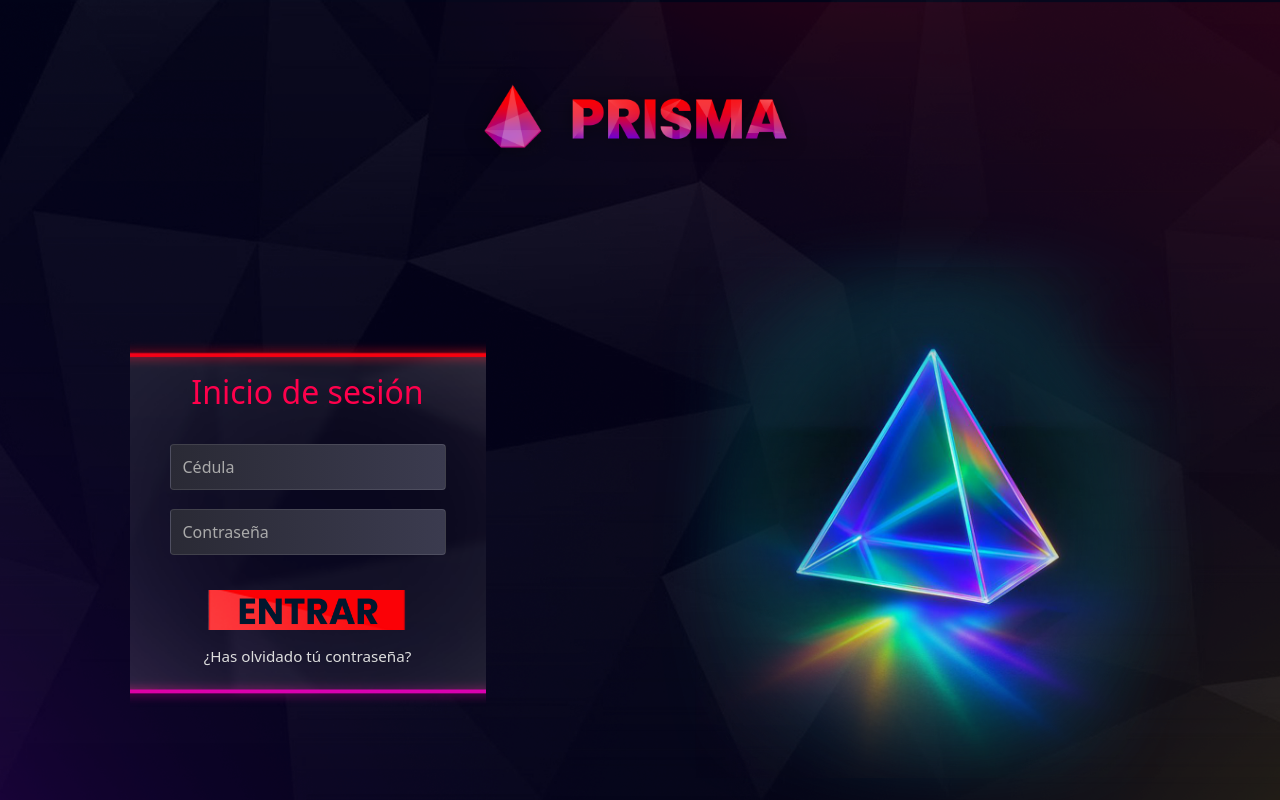
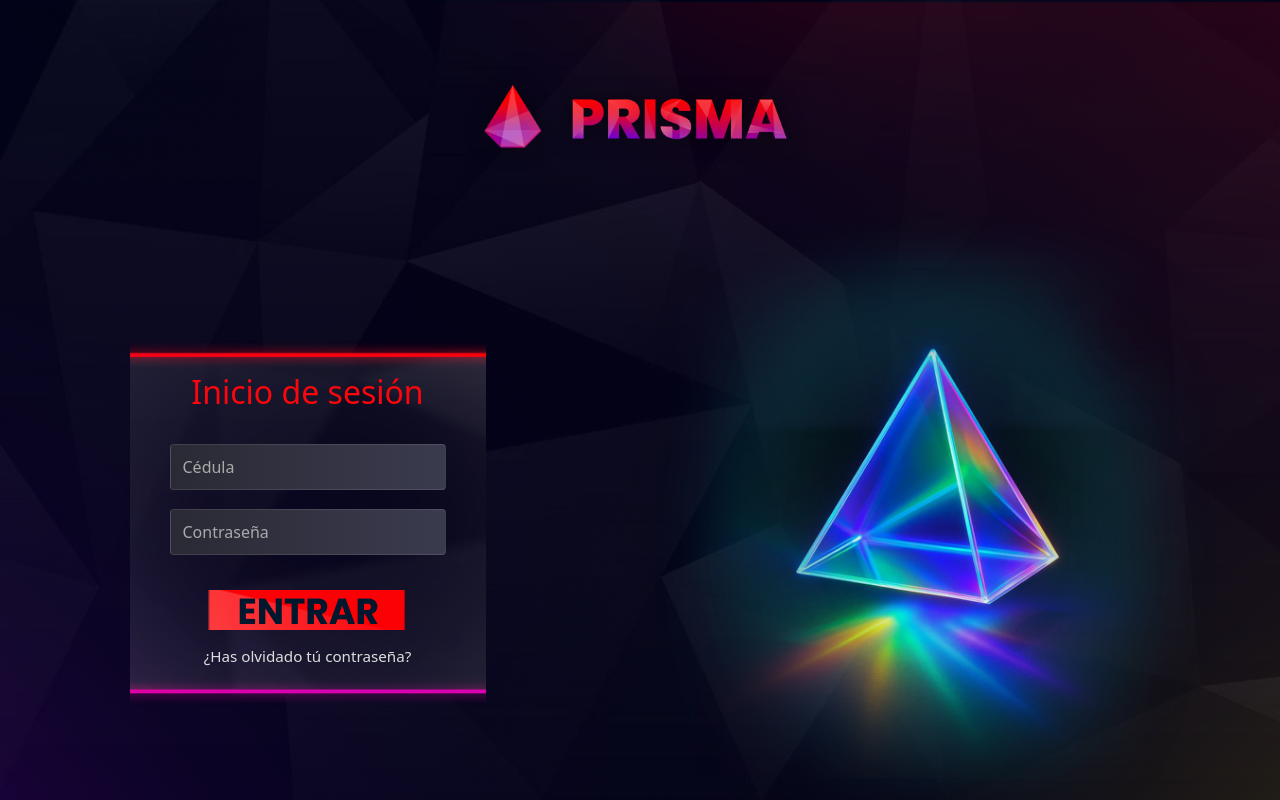
Before and after one commit to Xixcrod/Prisma-virtual-classes, a Django app: page / in a window 1280 px wide. Run offline with Django 5.2, Linux system fonts and the light colour scheme; parts of the project's set-up code (start-up, migrations or seed data) failed here and were passed over; some libraries are stand-ins or nearby versions.

Commit message:
pintando 2

```diff
--- a/apps/core/static/css/login.css
+++ b/apps/core/static/css/login.css
@@ -76,7 +76,7 @@
         }
 
         .login-title {
-            color: #ff004c;
+            color: var(--color-primary);
             position: relative;
             margin-top: 0;
             margin-bottom: 2rem;
--- a/apps/core/templates/layouts/base.html
+++ b/apps/core/templates/layouts/base.html
@@ -13,11 +13,11 @@
 
     <!-- Enlaces a hojas de estilo CSS. -->
 
-    <!-- <link rel="stylesheet" href="{% static 'css/_variables.css' %}"> -->
-
+    <link rel="stylesheet" href="{% static 'css/_variables.css' %}">
     <link href="{% static 'bootstrap/css/bootstrap.min.css' %}" rel="stylesheet">
     <link rel="stylesheet" href="{% static 'css/navbar.css' %}">
     <link rel="stylesheet" href="{% static 'css/footer.css' %}">
+    {% block extra_css %}{% endblock %}
 
     <!--<link rel="icon" href="{% static 'images/Icon.ico' %}"> -->
 
--- a/apps/core/templates/login.html
+++ b/apps/core/templates/login.html
@@ -9,6 +9,7 @@
     <meta charset="UTF-8" />
     <meta name="viewport" content="width=device-width, initial-scale=1.0" />
     <title>Login - PRISMA</title>
+    <link rel="stylesheet" href="{% static 'css/_variables.css' %}">
     <link rel="stylesheet" href="{% static 'css/login.css' %}">
     <link href="{% static 'bootstrap/css/bootstrap.min.css' %}" rel="stylesheet">
 
@@ -64,8 +65,6 @@
             </div>
         </div>
     </div>
-
-    <script src="{% static 'bootstrap/js/bootstrap.min.js' %}"></script>
 </body>
 
 </html>
--- a/apps/core/templates/recuperar_contrasena.html
+++ b/apps/core/templates/recuperar_contrasena.html
@@ -9,6 +9,7 @@
     <meta charset="UTF-8" />
     <meta name="viewport" content="width=device-width, initial-scale=1.0" />
     <title>Recuperar Contraseña - PRISMA</title>
+    <link rel="stylesheet" href="{% static 'css/_variables.css' %}">
     <link rel="stylesheet" href="{% static 'css/recuperar_contrasena.css' %}">
     <link href="{% static 'bootstrap/css/bootstrap.min.css' %}" rel="stylesheet">
 </head>
@@ -45,8 +46,6 @@
             </div>
         </div>
     </div>
-
-    <script src="{% static 'bootstrap/js/bootstrap.min.js' %}"></script>
 </body>
 
 </html>
--- a/static/css/_variables.css
+++ b/static/css/_variables.css
@@ -1,9 +1,9 @@
 :root {
     /* Paleta de Colores */
-    --color-primary: #0d6efd;
-    --color-secondary: #6c757d;
-    --color-success: #198754;
-    --color-bg-body: #f8f9fa;
+    --color-primary: #fa060c;
+    --color-secondary: #fb027d;
+    --color-tertiary: #ff7000;
+    --color-fourth: #4e02fb;
 
 }
 
```
